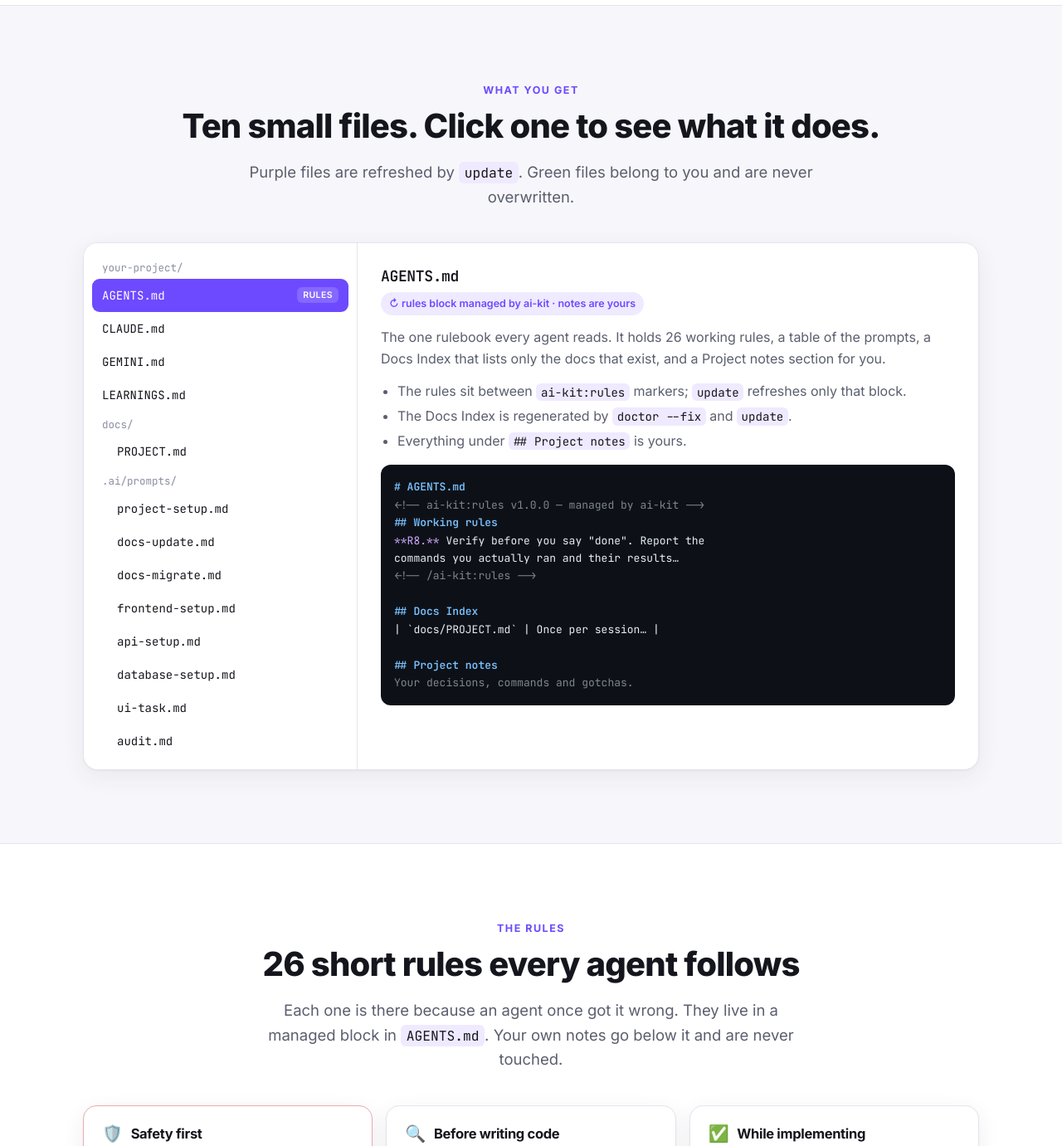
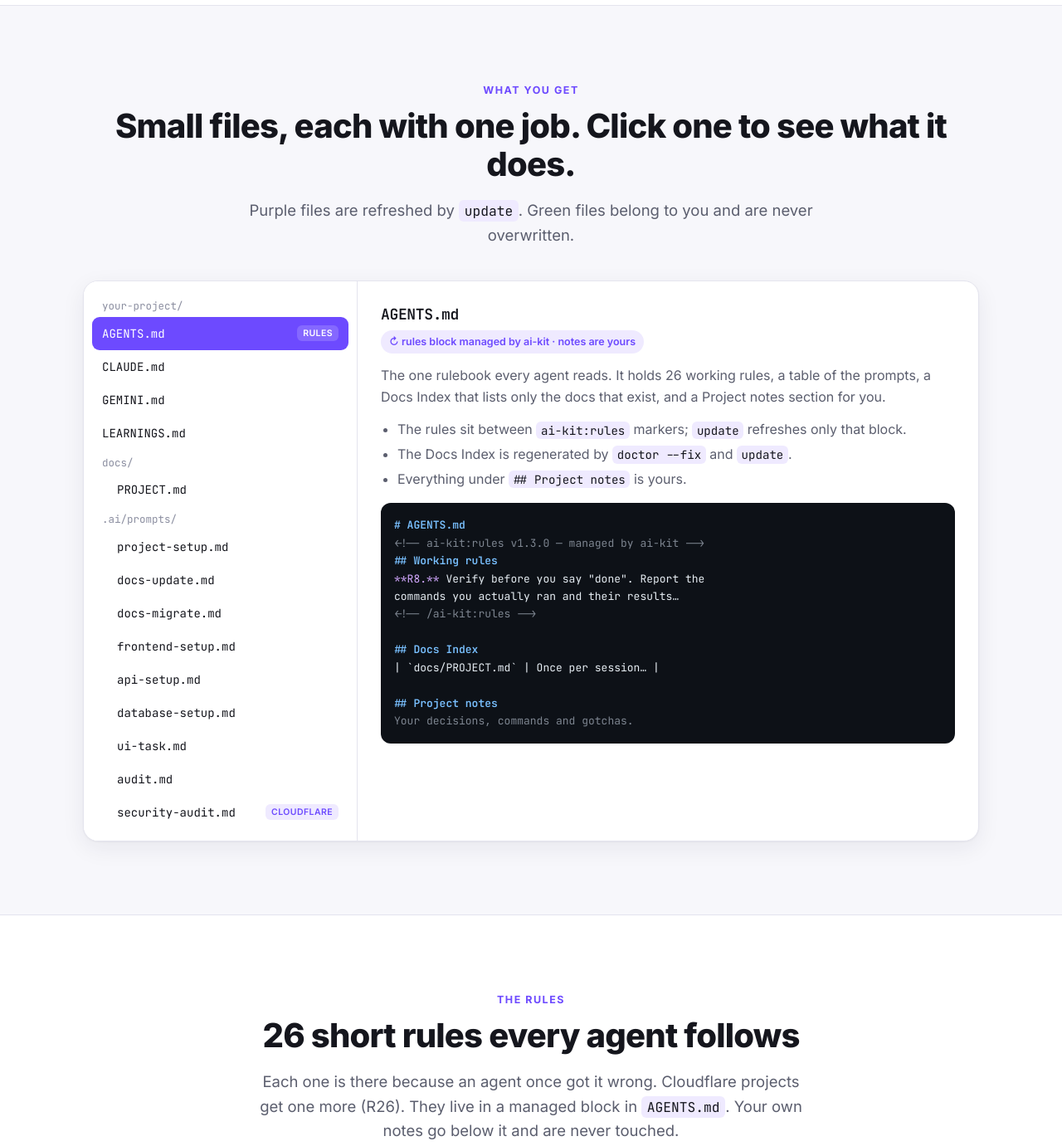
Before and after one commit to Hazman97/ai-kit, a website: page docs/index.html in a window 1280 px wide. Shown: the part 3320-4701 px from the top of the page at 83% size. Drawn offline with Linux system fonts and the light colour scheme.

Commit message:
Site: R26 and security-audit.md for Cloudflare projects, the right file count, the rules version in the AGENTS.md preview
Co-Authored-By: Claude Opus 5.5 <noreply@anthropic.com>

```diff
--- a/docs/index.html
+++ b/docs/index.html
@@ -317,7 +317,7 @@ git commit -m "Add ai-kit setup"</pre><button class="copy small" data-copy='git
   <div class="wrap">
     <div class="center">
       <span class="eyebrow">What you get</span>
-      <h2>Ten small files. Click one to see what it does.</h2>
+      <h2>Small files, each with one job. Click one to see what it does.</h2>
       <p class="lead">Purple files are refreshed by <code>update</code>. Green files belong to you and are never overwritten.</p>
     </div>
     <div class="explorer reveal">
@@ -338,6 +338,7 @@ git commit -m "Add ai-kit setup"</pre><button class="copy small" data-copy='git
         <button role="tab" class="ind" data-f="p-db">database-setup.md</button>
         <button role="tab" class="ind" data-f="p-ui">ui-task.md</button>
         <button role="tab" class="ind" data-f="p-audit">audit.md</button>
+        <button role="tab" class="ind" data-f="p-security">security-audit.md <span class="tag">Cloudflare</span></button>
       </div>
       <div class="detail" id="detail" role="tabpanel" aria-live="polite"></div>
     </div>
@@ -349,7 +350,7 @@ git commit -m "Add ai-kit setup"</pre><button class="copy small" data-copy='git
     <div class="center">
       <span class="eyebrow">The rules</span>
       <h2>26 short rules every agent follows</h2>
-      <p class="lead">Each one is there because an agent once got it wrong. They live in a managed block in <code>AGENTS.md</code>. Your own notes go below it and are never touched.</p>
+      <p class="lead">Each one is there because an agent once got it wrong. Cloudflare projects get one more (R26). They live in a managed block in <code>AGENTS.md</code>. Your own notes go below it and are never touched.</p>
     </div>
     <div class="rules">
       <div class="rule safe reveal"><h3><span>🛡️</span>Safety first</h3><ul>
@@ -389,6 +390,9 @@ git commit -m "Add ai-kit setup"</pre><button class="copy small" data-copy='git
         <li><b>R23</b>Few docs with standard names: PROJECT, API, DATABASE, FRONTEND, OPS.</li>
         <li><b>R24</b>Open docs on demand; never invent the contents of a missing doc.</li>
         <li><b>R25</b>"Update the docs" means update only, with every claim checked against the code.</li>
+      </ul></div>
+      <div class="rule reveal"><h3><span>☁️</span>Cloudflare projects only</h3><ul>
+        <li><b>R26</b>Before the first production deploy, and after big auth or route changes, the agent offers a security audit, and runs it only when you agree.</li>
       </ul></div>
     </div>
   </div>
@@ -626,7 +630,7 @@ const FILES = {
   agents: { name: "AGENTS.md", kit: "rules block managed by ai-kit · notes are yours",
     text: "The one rulebook every agent reads. It holds 26 working rules, a table of the prompts, a Docs Index that lists only the docs that exist, and a Project notes section for you.",
     points: ["The rules sit between <code>ai-kit:rules</code> markers; <code>update</code> refreshes only that block.", "The Docs Index is regenerated by <code>doctor --fix</code> and <code>update</code>.", "Everything under <code>## Project notes</code> is yours."],
-    peek: '<span class="h"># AGENTS.md</span>\n<span class="c">&lt;!-- ai-kit:rules v1.0.0 — managed by ai-kit --&gt;</span>\n<span class="h">## Working rules</span>\n<span class="k">**R8.**</span> Verify before you say "done". Report the\ncommands you actually ran and their results…\n<span class="c">&lt;!-- /ai-kit:rules --&gt;</span>\n\n<span class="h">## Docs Index</span>\n| `docs/PROJECT.md` | Once per session… |\n\n<span class="h">## Project notes</span>\n<span class="c">Your decisions, commands and gotchas.</span>' },
+    peek: '<span class="h"># AGENTS.md</span>\n<span class="c">&lt;!-- ai-kit:rules v1.3.0 — managed by ai-kit --&gt;</span>\n<span class="h">## Working rules</span>\n<span class="k">**R8.**</span> Verify before you say "done". Report the\ncommands you actually ran and their results…\n<span class="c">&lt;!-- /ai-kit:rules --&gt;</span>\n\n<span class="h">## Docs Index</span>\n| `docs/PROJECT.md` | Once per session… |\n\n<span class="h">## Project notes</span>\n<span class="c">Your decisions, commands and gotchas.</span>' },
   claude: { name: "CLAUDE.md", kit: "yours",
     text: "Claude Code reads CLAUDE.md. This one just imports AGENTS.md, so Claude follows the same rules as every other agent.",
     points: ["Add Claude-only notes below the import line if you need them.", "<code>init</code> adds the import line to an existing CLAUDE.md and keeps the rest."],
@@ -675,6 +679,10 @@ const FILES = {
     text: "A production-safe audit before a release. It is read-only and runs the app only in a throwaway environment.",
     points: ["Automated checks, the API contract on both sides, then a real walkthrough at desktop and phone width.", "Every finding has evidence, a severity and a suggested fix.", "Never touches live servers, data or real integrations."],
     peek: '<span class="c">Say:</span> follow .ai/prompts/audit.md' },
+  "p-security": { name: ".ai/prompts/security-audit.md", kit: "Cloudflare projects only · managed by ai-kit",
+    text: "Written only when the project deploys to Cloudflare (a wrangler config or dependency, @cloudflare/* packages, Pages functions). Every other project never sees it.",
+    points: ["Runs Cloudflare's own security-audit skill; <code>update --security-skill</code> installs it, pinned and with telemetry off.", "Adds the checks the skill lacks: workers.dev outside Access, Access JWT verification, secrets in <code>vars</code> or a committed <code>.dev.vars</code>, webhooks, D1, R2, Email Workers.", "Never deploys and never touches remote D1, R2 or KV: <code>wrangler dev --local</code> with fake secrets only."],
+    peek: '<span class="c">Say:</span> follow .ai/prompts/security-audit.md' },
 };
 const detail = document.getElementById("detail");
 function show(key) {
```
